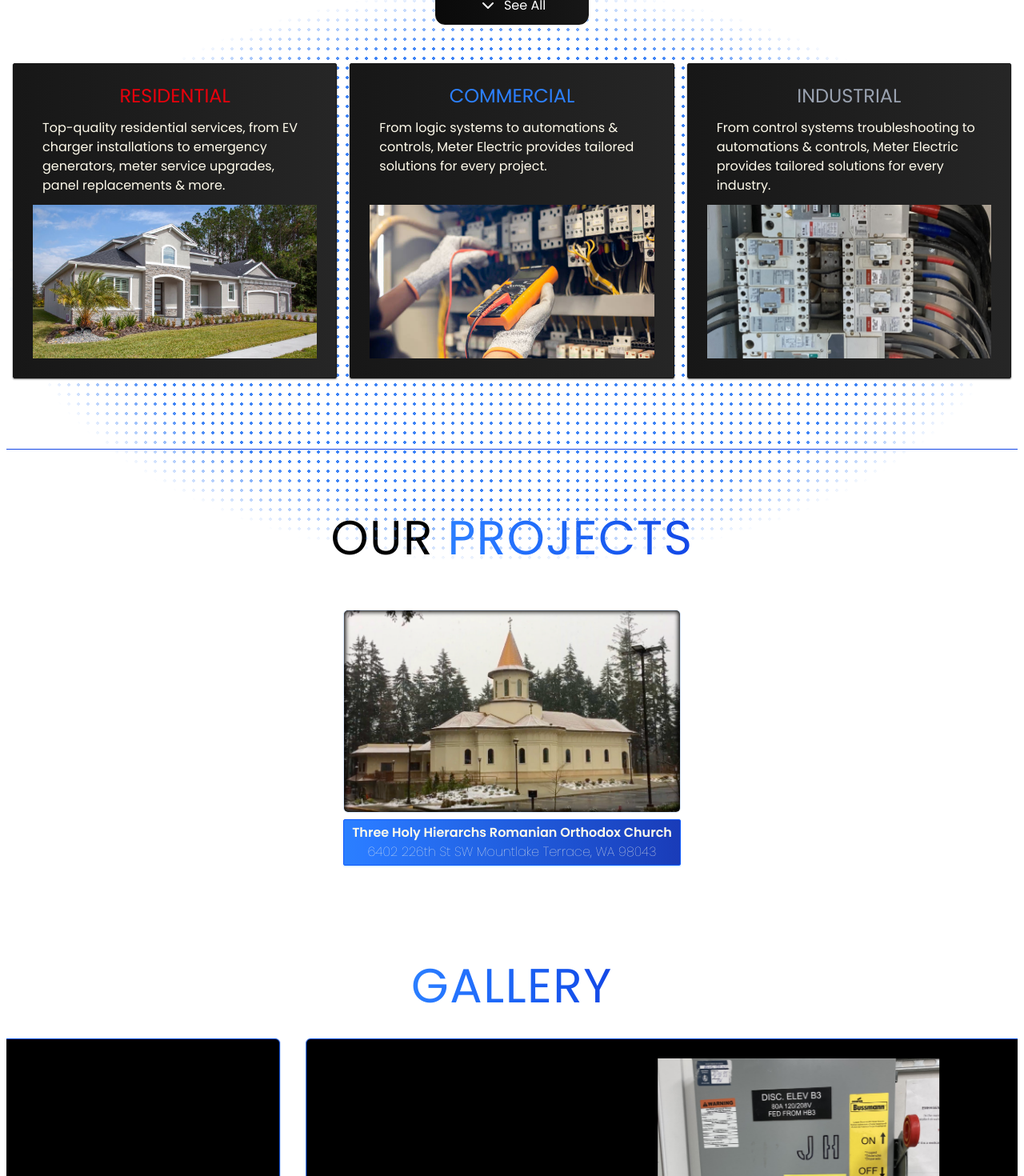
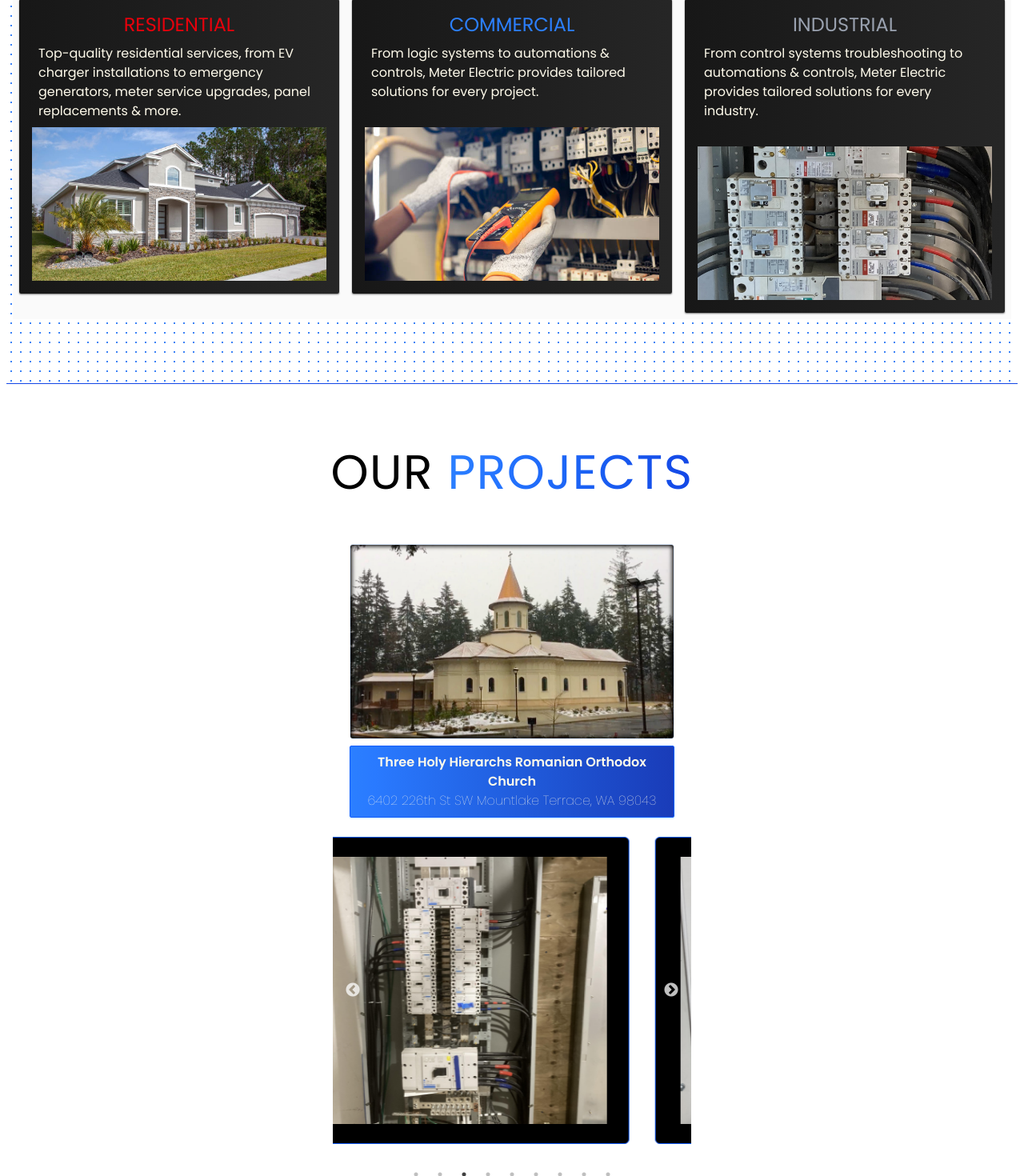
Before and after one commit to vtonu/meterelectric, a React (Vite) app: page / in a window 1280 px wide. Shown: the part 620-2090 px from the top of the page at 80% size. Built offline with nearby package versions, Linux system fonts and the light colour scheme.

Commit message:
Updated widths, paddings & backgrounds. v3.1.1

```diff
--- a/src/App.jsx
+++ b/src/App.jsx
@@ -23,7 +23,7 @@ const App = () => {
         projectsRef={projectsRef}
         contactRef={contactRef}
       />
-      <div className="px-2 pt-20 mx-auto max-w-7xl">
+      <div className="pt-10 px-2">
         <div ref={homeRef}>
           <HeroSection contactRef={contactRef} />
         </div>
--- a/src/components/FeatureSection.jsx
+++ b/src/components/FeatureSection.jsx
@@ -23,7 +23,10 @@ const FeatureSection = () => {
   const toggleExpand = () => setIsExpanded(!isExpanded);
 
   return (
-    <div className="relative mt-10 border-b border-blue-700 min-h-[600px]">
+    <div className="relative mt-10 border-b border-blue-700 min-h-[600px] ">
+      {/* Background Grid for visual effect */}
+      <div className="absolute h-full w-full bg-[radial-gradient(#3B82F6_1px,transparent_1px)] [background-size:12px_12px] [mask-image:radial-gradient(clip_50%_50%_at_50%_50%,#000_100%,transparent_100%)] z-10 pointer-events-none"></div>
+
       {/* Section Title */}
       <h2 className="text-4xl tracking-wide text-center border-t border-blue-700 sm:text-5xl lg:text-6xl">
         <br></br>
@@ -34,11 +37,8 @@ const FeatureSection = () => {
       </h2>
       <br></br>
 
-      {/* Background Grid for visual effect */}
-      <div className="absolute h-full w-full bg-[radial-gradient(#3B82F6_2px,transparent_2px)] [background-size:12px_12px] [mask-image:radial-gradient(ellipse_50%_50%_at_50%_50%,#000_80%,transparent_100%)] z-10 pointer-events-none"></div>
-
       {/* Main Content */}
-      <div className="relative z-20">
+      <div className="relative z-20  max-w-screen-xl mx-auto px-2">
         {/* Expand/Collapse Button */}
         <div className="flex justify-center">
           <button
@@ -78,16 +78,14 @@ const FeatureSection = () => {
         </div>
 
         {/* Features Section */}
-        <div className="flex flex-wrap">
+        <div className="flex flex-wrap bg-neutral-50 ">
           {features.map((feature, index) => (
             <div key={index} className="w-full sm:w-1/2 lg:w-1/3">
-              <div className="">
+              <div>
                 {/* Feature text */}
                 <div>{feature.text}</div>
                 {/* Feature icon */}
-                <div className="flex items-center justify-center w-10 h-10 text-blue-700 rounded-xs">
-                  {feature.icon}
-                </div>
+                <div>{feature.icon}</div>
                 {/* Feature description with link */}
                 <p className="p-2 text-md text-amber-50">
                   <Link to={feature.link}>{feature.description}</Link>
--- a/src/components/Footer.jsx
+++ b/src/components/Footer.jsx
@@ -3,7 +3,7 @@ import { Link } from "react-router-dom";
 
 const Footer = () => {
   return (
-    <footer className="py-10 mt-20 text-center border-t border-blue-700">
+    <footer className="py-10 mt-20 text-center border-t border-blue-700 ">
       <h3 className="flex flex-col items-center">
         <Link to="/">
           <img className="h-20 m-2 cursor-pointer" src={logo} alt="Logo" />
--- a/src/components/Projects.jsx
+++ b/src/components/Projects.jsx
@@ -103,12 +103,12 @@ const Projects = () => {
         ))}
       </div>
 
-      <h2 className="pt-10 mt-20 text-5xl tracking-wide text-center  sm:text-5xl lg:text-6xl">
+      {/* <h2 className="pt-10 mt-20 text-5xl tracking-wide text-center  sm:text-5xl lg:text-6xl">
         <span className="text-transparent bg-linear-to-r from-blue-500 to-blue-700 bg-clip-text">
           GALLERY
         </span>
-      </h2>
-      <Slider {...settings} className="pt-5">
+      </h2> */}
+      <Slider {...settings} className="pt-2 w-md mx-auto ">
         {images.map((image, index) => (
           <div key={index} className="w-full p-4">
             <img
--- a/src/constants/index.jsx
+++ b/src/constants/index.jsx
@@ -22,9 +22,9 @@ export const features = [
   {
     link: "/residential",
     description: (
-      <div className="p-6 font-normal text-center border rounded-xs shadow-xs border-neutral-900  font-sm border-1 bg-linear-to-r from-neutral-900 to-neutral-800 hover:to-neutral-700 shadow-neutral-500">
+      <div className="p-4 font-normal text-center  rounded-xs shadow-xs border-neutral-900  font-sm  bg-linear-to-r from-neutral-900 to-neutral-800 hover:to-neutral-700 shadow-neutral-500">
         <span className="text-2xl text-red-600">RESIDENTIAL</span>
-        <p className="p-3 text-left">
+        <p className="p-2 text-left">
           Top-quality residential services, from EV charger installations to
           emergency generators, meter service upgrades, panel replacements &
           more.
@@ -40,13 +40,13 @@ export const features = [
   {
     link: "/commercial",
     description: (
-      <div className="p-6 font-normal text-center border rounded-xs shadow-xs border-neutral-900 font-sm border-1 bg-linear-to-r from-neutral-900 to-neutral-800 hover:to-neutral-700 shadow-neutral-500">
+      <div className="p-4 font-normal text-center  rounded-xs shadow-xs border-neutral-900 font-sm  bg-linear-to-r from-neutral-900 to-neutral-800 hover:to-neutral-700 shadow-neutral-500">
         <span className="text-2xl text-blue-500">COMMERCIAL</span>
-        <p className="p-3 text-left">
+        <p className="p-2 text-left">
           From logic systems to automations & controls, Meter Electric provides
-          tailored solutions for every project. <br></br>
-          <br></br>
+          tailored solutions for every project.
         </p>
+        <br></br>
         <img
           src={commercial}
           alt="Commercial Image"
@@ -59,13 +59,13 @@ export const features = [
   {
     link: "/industrial",
     description: (
-      <div className="p-6 font-normal text-center border rounded-xs shadow-xs border-neutral-900  font-sm border-1 bg-linear-to-r from-neutral-900 to-neutral-800 hover:to-neutral-700 shadow-neutral-500">
+      <div className="p-4 font-normal text-center  rounded-xs shadow-xs border-neutral-900  font-sm  bg-linear-to-r from-neutral-900 to-neutral-800 hover:to-neutral-700 shadow-neutral-500">
         <span className="text-2xl text-gray-400 ">INDUSTRIAL</span>
-
-        <p className="p-3 text-left">
+        <p className="p-2 text-left">
           From control systems troubleshooting to automations & controls, Meter
           Electric provides tailored solutions for every industry.
         </p>
+        <br></br>
         <img
           src={industrial}
           alt="Industrial Image"
@@ -81,15 +81,13 @@ export const projectList = [
     link: "/projects",
     description: (
       <div className="flex flex-col items-center">
-        <div className="w-full px-4 pb-2 sm:w-1/3 sm:px-0">
+        <div className="sm:w-1/3 sm:px-2">
           <img
             src={project1_church}
             alt="Three Hierarchs Church"
-            className="border border-blue-100 rounded-md"
+            className="border border-blue-100 rounded-sm"
           />
-        </div>
-        <div className="w-full px-4 sm:w-1/3 sm:px-0">
-          <div className="px-2 py-1 font-normal text-center border-blue-600 rounded-xs shadow-xs border-1 bg-linear-to-r from-blue-500 to-blue-800 text-amber-50 hover:to-blue-600 shadow-sky-200">
+          <div className="p-2 mt-2 font-normal text-center border-blue-600 rounded-xs shadow-xs border-1 bg-linear-to-r from-blue-500 to-blue-800 text-amber-50 hover:to-blue-600 shadow-sky-200">
             <span className="text-xs font-semibold sm:text-sm md:text-base lg:text-md">
               Three Holy Hierarchs Romanian Orthodox Church
             </span>
```
Also changed, not shown: src/assets/backgroundwires.png, 1 other file (tests, documents, lock files or other folders).
